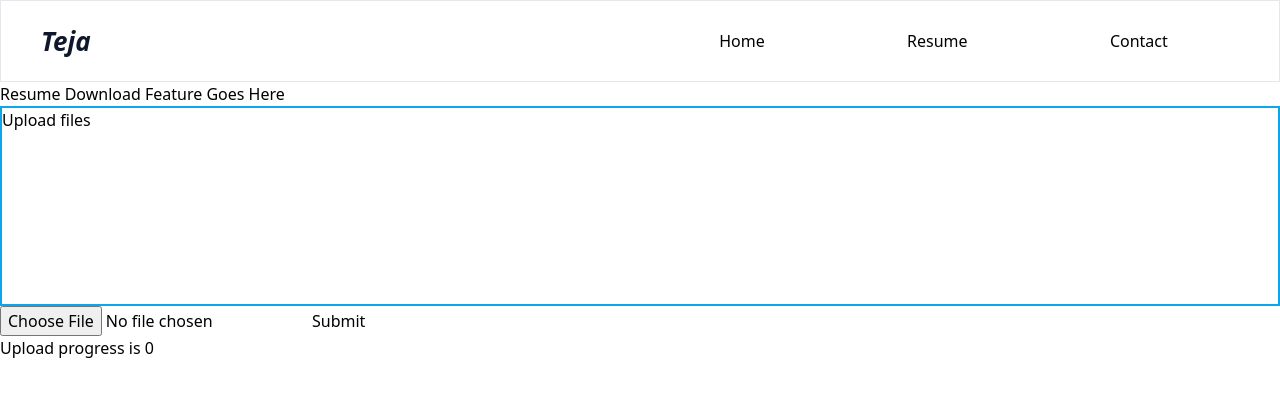
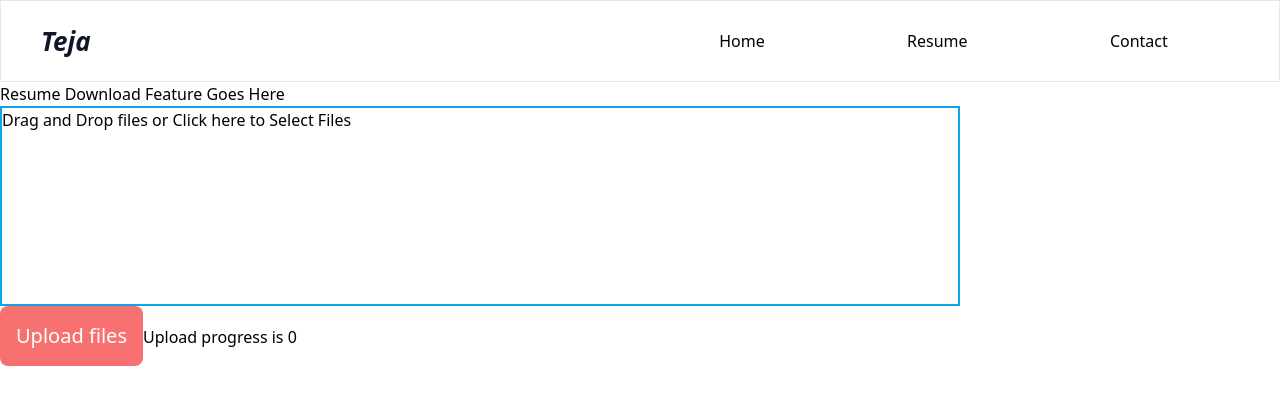
Before and after one commit to Teja-saie/2023-portfolio, a React (Vite) app: page /resume in a window 1280 px wide. Shown: the top 404 px of the page. Built offline with nearby package versions, Linux system fonts and the light colour scheme.

Commit message:
Final Upload Feature

```diff
--- a/src/assets/Pages/Resume.tsx
+++ b/src/assets/Pages/Resume.tsx
@@ -2,24 +2,18 @@ import React from "react";
 import axios from "axios";
 
 const Resume = () => {
-  const inputRef = React.useRef<null | HTMLInputElement>(null);
-  const [Data, setData] = React.useState<Blob | null>(null);
+  const [Data, setData] = React.useState<File[]| FileList | null>(null);
+  const inputRef=React.useRef<HTMLInputElement | null>(null)
   const [UploadProgress, setUploadProgress] = React.useState<String | Number>(
     0
   );
-
-  function FileUpload(e: React.ChangeEvent<HTMLInputElement>) {
-    console.log(e.target.files);
-    if (e.target.files) {
-      setData(e.target.files[0]);
-    }
-  }
-  function handleChange(e: React.FormEvent<HTMLFormElement>) {
-    e.preventDefault();
+  function handleChange() {
     let url = "http://localhost:3004/data";
     let formData = new FormData();
-    if (Data != null && inputRef.current != null) {
-      formData.append("file", Data);
+      if(Data!=null && Data.length>0){
+        for (let i = 0; i < Data?.length; i++) {
+          formData.append('files', Data[i]);
+        }
       axios
         .post(url, formData, {
           headers: { "Content-Type": "multipart/form-data" },
@@ -29,46 +23,31 @@ const Resume = () => {
             setUploadProgress(percent);
           },
         })
+        .then(data=>console.log("Uploaded files"))
         .catch((err) => console.log(err));
       setData(null);
-      inputRef.current.value = "";
     }
   }
   return (
     <div>
       <h1>Resume Download Feature Goes Here</h1>
       <div
-        className="h-[200px] border-2 border-sky-500"
+        onClick={e=>{inputRef.current!=null && inputRef.current.click()}}
+        className="flex h-[200px] border-2 border-sky-500 w-[75%]"
         onDragOver={(e) => e.preventDefault()}
         onDrop={(e) => {
           e.preventDefault();
           setData(e.dataTransfer.files);
-        }}
-      >
-        <button
-          onClick={() => {
-            let formData = new FormData();
-            console.log(Data);
-            for (let i = 0; i < Data.length; i++) {
-              formData.append('files', Data[i]);
-            }
-            axios.post("http://localhost:3004/data", formData, {
-              headers: { "Content-Type": "multipart/form-data" },
-            });
-          }}
-        >
+          console.log(e.dataTransfer.files,Data)
+        }}>
+        <input type="file" multiple ref={inputRef} hidden onChange={(e) => {e.preventDefault();console.log(e);setData(e.target.files)}}></input>
+        <p>Drag and Drop files or Click here to Select Files</p>
+    </div>
+      <p>{Data!=null &&  Array.from(Data).map(file => {return <span className="block" key={file.name}>{file.name}</span>})}</p>
+        <button onClick={handleChange} className="bg-red-400 text-white text-xl rounded-lg p-4">
           Upload files
         </button>
-      </div>
-      <form onSubmit={handleChange}>
-        <input
-          type="file"
-          onChange={FileUpload}
-          accept=".jpg, .jpeg, .png,.txt,.pdf,video/*"
-          ref={inputRef}
-        />
-        <input type="submit"></input>
-      </form>
+
       <>Upload progress is {UploadProgress}</>
     </div>
   );
```
